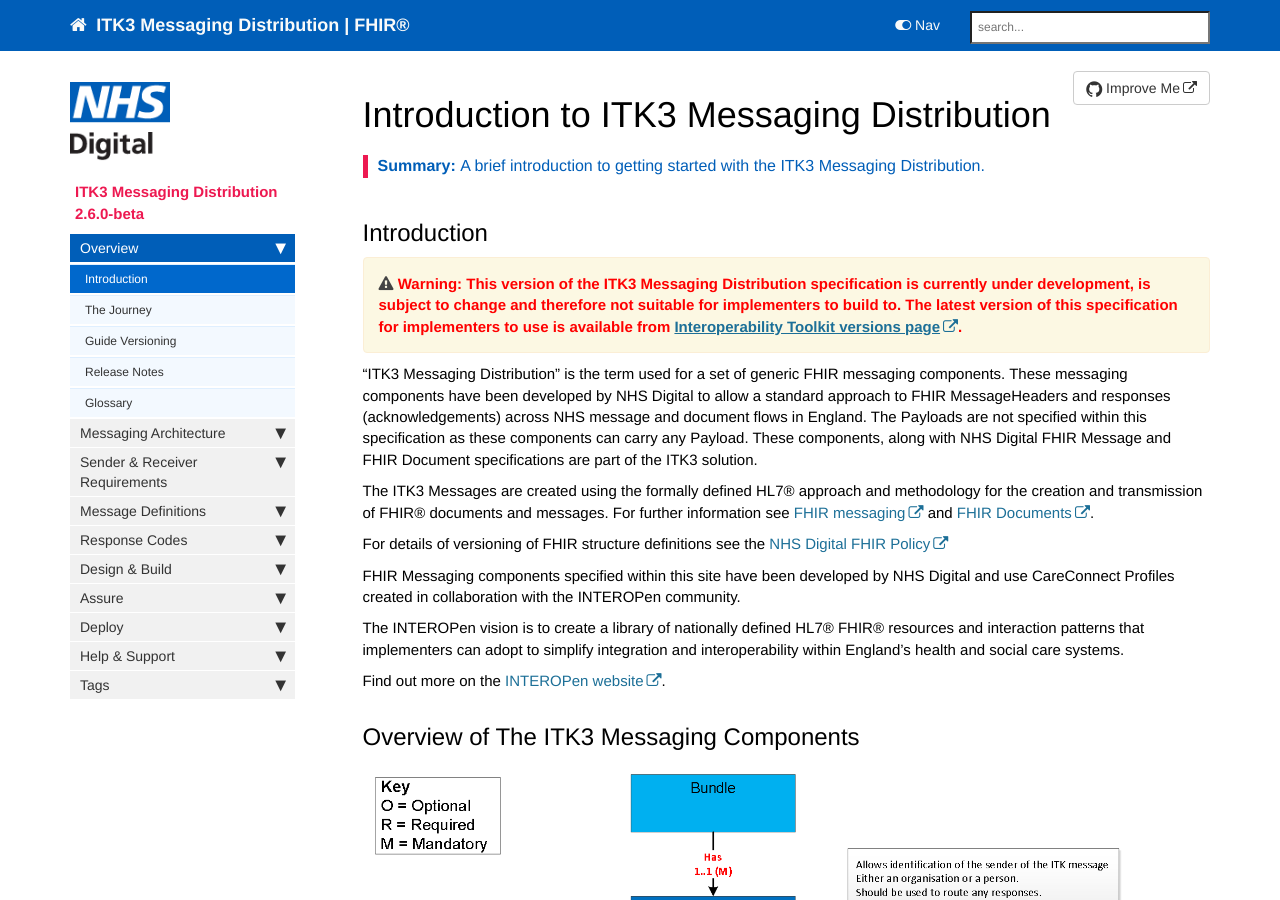
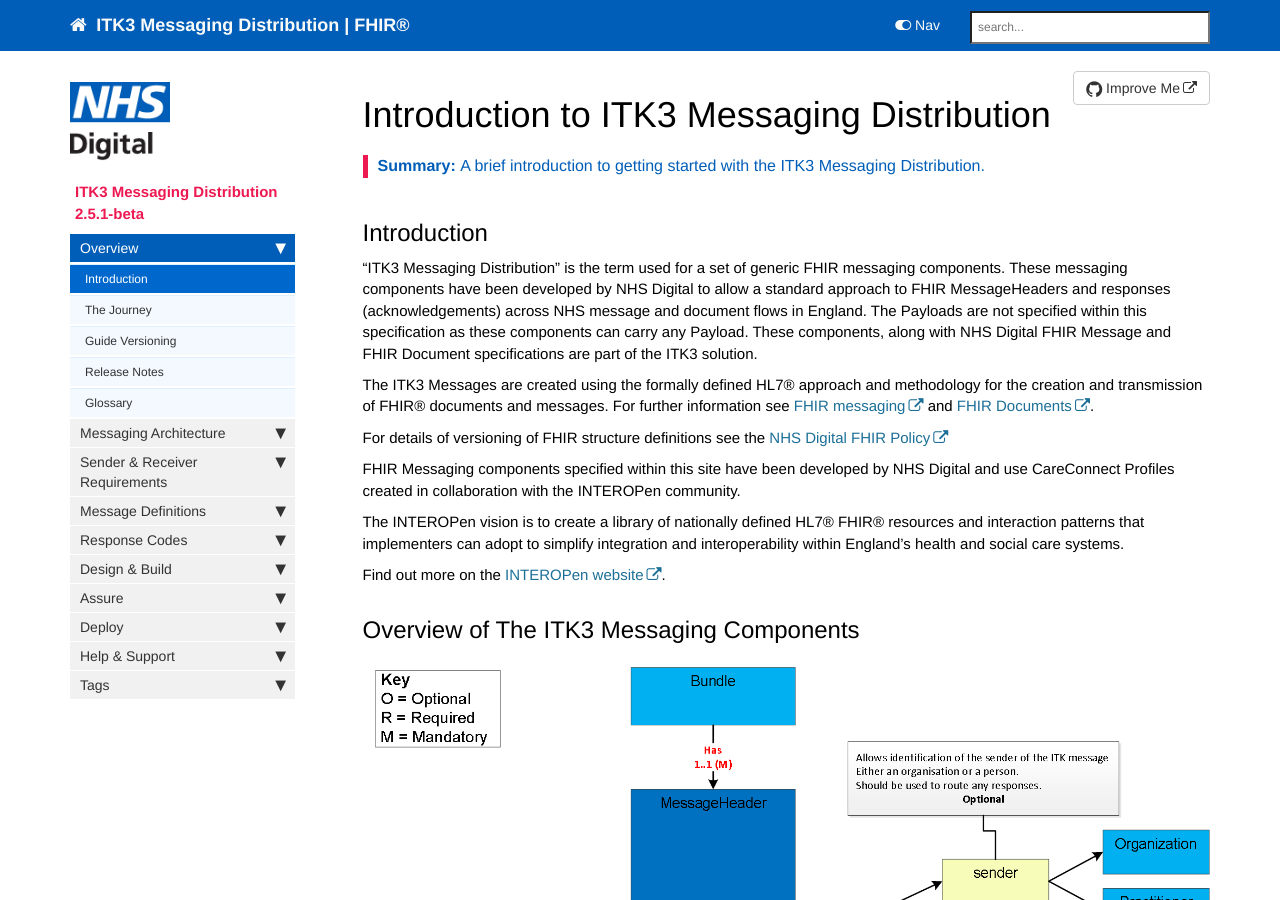
Before and after one commit to nhsconnect/ITK3-Messaging-Distribution, a Jekyll site: the page built from index.md, in a window 1280 px wide and 900 px high. Built offline with Jekyll 4.4.1, drawn with Linux system fonts in a browser that asks for light colours; nearby versions of some CDN libraries; comment, search, counter and statistics services are not loaded.

Commit message:
Patch for incorrect message defintions

```diff
--- a/_data/sidebars/overview_sidebar.yml
+++ b/_data/sidebars/overview_sidebar.yml
@@ -1,7 +1,7 @@
 entries:
 - title: ITK3 Messaging Distribution
   product: ITK3 Messaging Distribution
-  version: 2.6.0-beta
+  version: 2.5.1-beta
   levels: one
   folders:
 
--- a/index.md
+++ b/index.md
@@ -11,7 +11,7 @@ summary: A brief introduction to getting started with the ITK3 Messaging Distrib
 ## Introduction ##
 
 
-{% include custom/versions_warning.html %}
+<!--{% include custom/versions_warning.html %}-->
 
 "ITK3 Messaging Distribution" is the term used for a set of generic FHIR messaging components. These messaging components have been developed by NHS Digital to allow a standard approach to FHIR MessageHeaders and responses (acknowledgements) across NHS message and document flows in England. The Payloads are not specified within this specification as these components can carry any Payload. These components, along with NHS Digital FHIR Message and FHIR Document specifications are part of the ITK3 solution.
 
```
